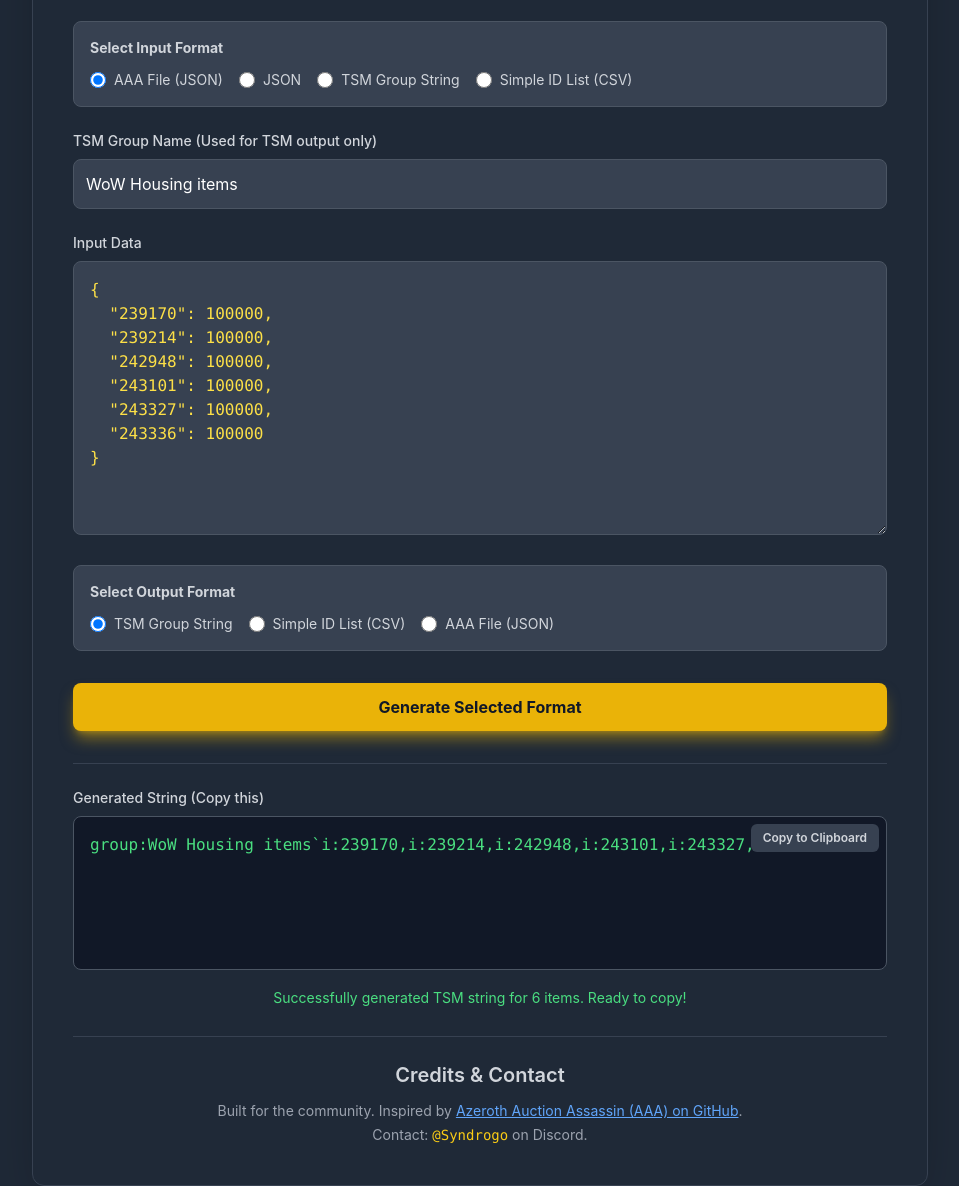
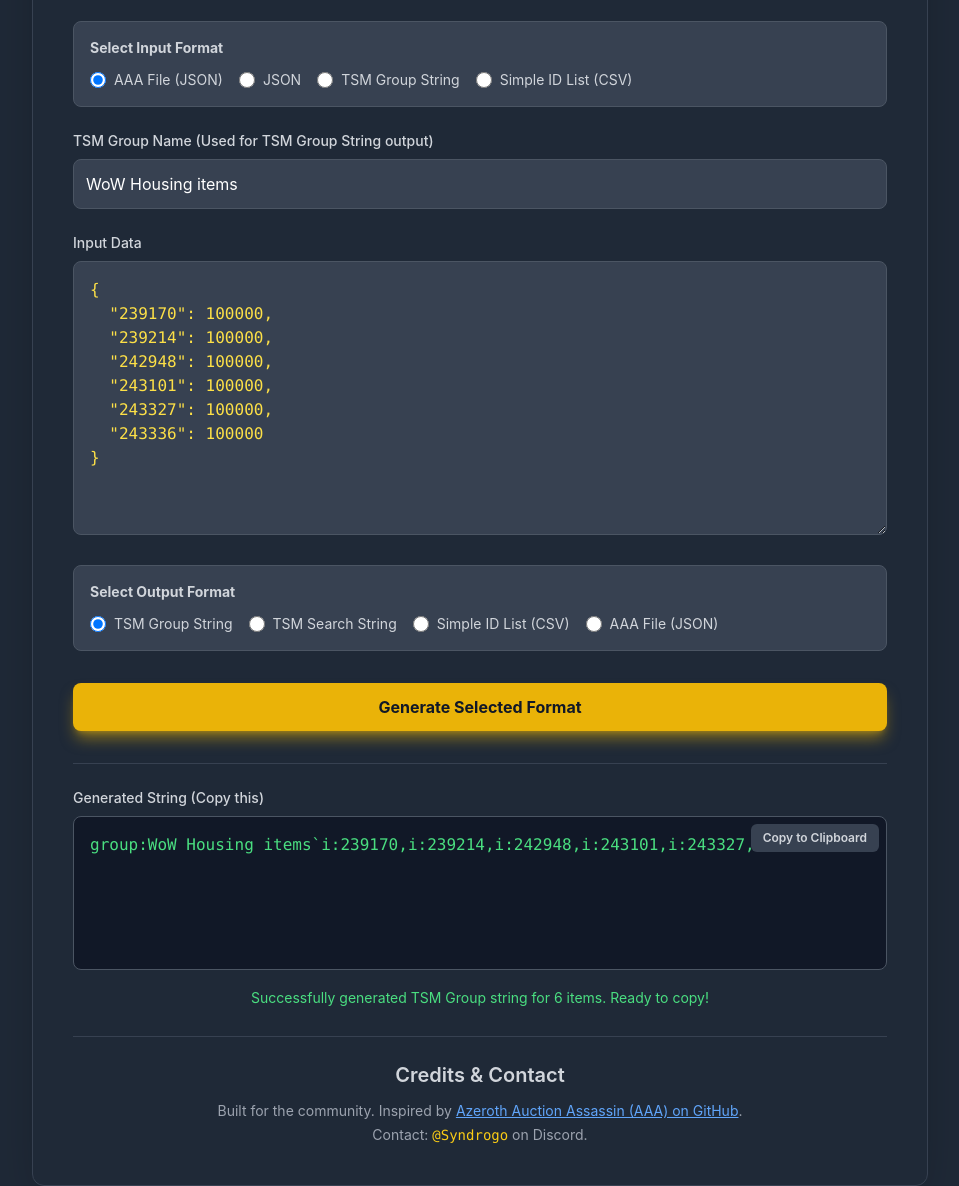
Before and after one commit to Syndrogo/AAA-Converter, a plain HTML site: page index.html in a window 1280 px wide. Shown: the part 149-1335 px from the top of the page, without its empty margins (160-1119 px from the left). Drawn offline with nearby package versions, Linux system fonts and the light colour scheme.

Commit message:
Fix HTML encoding issues and improve formatting

```diff
--- a/index.html
+++ b/index.html
@@ -55,10 +55,10 @@
             </div>
         </div>
 
-        <!-- Group Name Input (Only relevant for TSM output) -->
-        <div class="mb-6">
+        <!-- Group Name Input (Only relevant for TSM Group output) -->
+        <div class="mb-6" id="groupNameContainer">
             <label for="groupName" class="block text-sm font-medium text-gray-300 mb-2">
-                TSM Group Name (Used for TSM output only)
+                TSM Group Name (Used for TSM Group String output)
             </label>
             <input type="text" id="groupName" value="WoW Housing items"
                    class="w-full p-3 rounded-lg bg-gray-700 text-white border border-gray-600 focus:ring-yellow-500 focus:border-yellow-500 transition duration-150"
@@ -85,6 +85,11 @@
                     <input type="radio" name="outputFormat" value="tsm" checked
                            class="form-radio h-4 w-4 text-yellow-500 focus:ring-yellow-500 transition duration-150">
                     <span class="ml-2">TSM Group String</span>
+                </label>
+                <label class="inline-flex items-center text-gray-300 cursor-pointer">
+                    <input type="radio" name="outputFormat" value="tsm-search"
+                           class="form-radio h-4 w-4 text-yellow-500 focus:ring-yellow-500 transition duration-150">
+                    <span class="ml-2">TSM Search String</span>
                 </label>
                 <label class="inline-flex items-center text-gray-300 cursor-pointer">
                     <input type="radio" name="outputFormat" value="simple"
@@ -313,8 +318,13 @@
                 resultString = `group:${safeGroupName}\`${itemString}`;
 
                 if (document.getElementById('message').textContent === "") {
-                    showMessage(`Successfully generated TSM string for ${finalIDs.length} items. Ready to copy!`);
+                    showMessage(`Successfully generated TSM Group string for ${finalIDs.length} items. Ready to copy!`);
                 }
+
+            } else if (outputFormat === 'tsm-search') {
+                // TSM Search: i:123,i:456
+                resultString = finalIDs.map(id => `i:${id}`).join(',');
+                showMessage(`Successfully generated TSM Search string for ${finalIDs.length} items. Ready to copy!`);
 
             } else if (outputFormat === 'simple') {
                 resultString = finalIDs.join(',');
```
